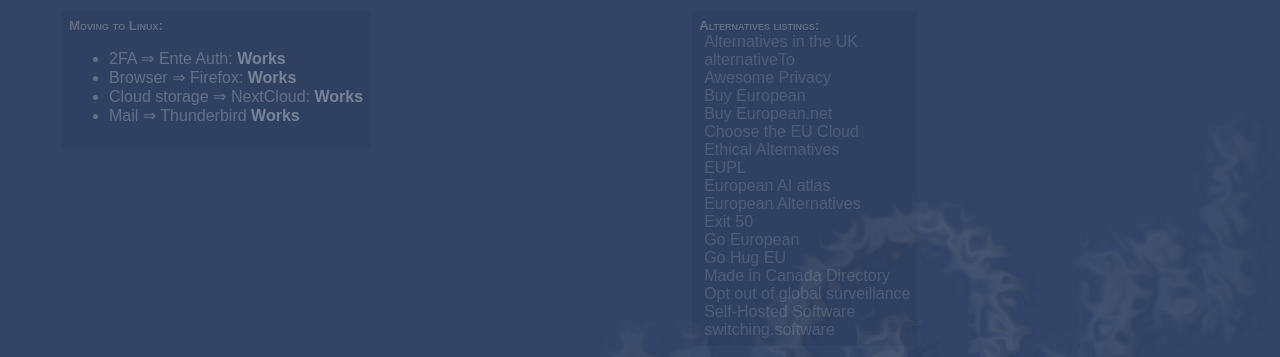
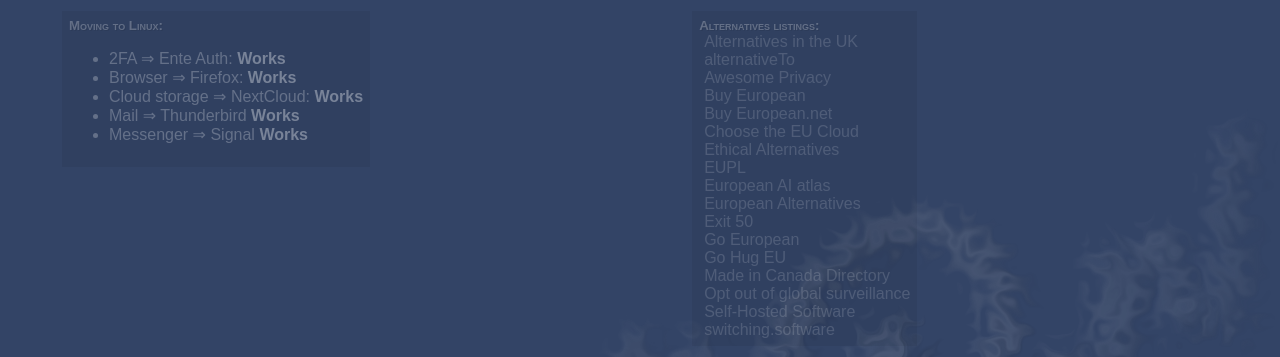
Before and after one commit to brownhamer/alt0.nl, a PHP site: page /linux.php in a window 1280 px wide. Shown: the part 180-537 px from the top of the page. Run offline with PHP 8.4, Linux system fonts and the light colour scheme.

Commit message:
Added Messenger Signal

```diff
--- a/linux.php
+++ b/linux.php
@@ -18,6 +18,7 @@ startHtmlPage('Alt0.nl &rarr; Linux');
   <li>Browser &rArr; Firefox: <a href="https://www.firefox.com/en-US/browsers/desktop/linux/">Works</a></li>
   <li>Cloud storage &rArr; NextCloud: <a href="https://nextcloud.com/install/#desktop-files">Works</a></li>
   <li>Mail &rArr; Thunderbird <a href="https://www.thunderbird.net/en-US/thunderbird/all/">Works</a></li>
+  <li>Messenger &rArr; Signal <a href="https://signal.org/download/linux/">Works</a></li>
 </ul>
 </div>
 </td><td>
```
